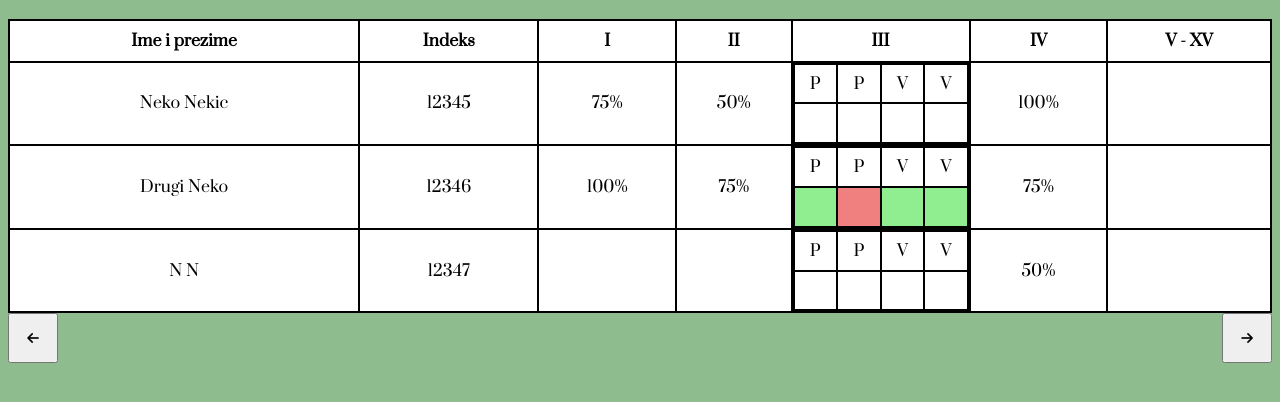
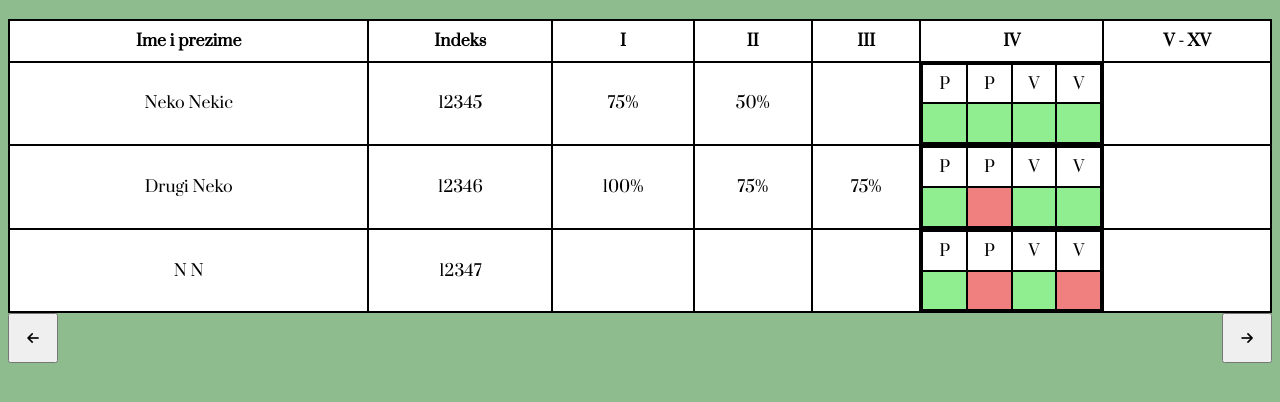
Before and after one commit to aabdagic2/classes-students-management, a plain HTML site: page html/prisustvo.html in a window 1280 px wide. Shown: the part 68-470 px from the top of the page. Drawn offline with Linux system fonts and the light colour scheme.

Commit message:
kod čitljiviji i ispravljena greška<povecavanje>

```diff
--- a/html/prisustvo.html
+++ b/html/prisustvo.html
@@ -9,6 +9,6 @@
 </head>
 <body>
      <div id="divSadrzaj" onload="script()">Amina</div>
-    <i class="fas-solid fas-arrow-left" ></i>
+
 </body>
 </html>
--- a/scripts/TabelaPrisustvo.js
+++ b/scripts/TabelaPrisustvo.js
@@ -1,7 +1,8 @@
 let TabelaPrisustvo = function (divRef, podaci) {
     //privatni atributi modula
-    let trenutnaSedmica=-3;
+    let trenutnaSedmica=-4;
     let najvecaSedmica=-1;
+    let flegTekIscrtana=0;
     //implementacija metoda
     divRef.innerHTML = "";
     var head = document.getElementsByTagName('HEAD')[0];
@@ -14,6 +15,7 @@ let TabelaPrisustvo = function (divRef, podaci) {
    //1. Broj prisustva na predavanju/vježbi je veći od broja predavanja/vježbi sedmično
    //2. Broj prisustva je manji od nule
    iscrtajTabelu();
+   flegTekIscrtana=1;
    function iscrtajTabelu(){
     divRef.innerHTML = "";
     let prisustvoVeceOdSedmicnog=0,prisustvoManjeOdNule=0;
@@ -71,63 +73,66 @@ break;
     }
    }
 if(prisustvoVeceOdSedmicnog||podaci.brojPredavanjaSedmicno<0||podaci.brojVjezbiSedmicno<0||prisustvoManjeOdNule||viseUnosa||istiIndeks||nijeUListiStudenata||imaPraznih){
-    var tag1=document.createTextNode("Podaci o prisustvu nisu validni!")
-    divRef.appendChild(tag1);
+    var tekstGreske=document.createTextNode("Podaci o prisustvu nisu validni!")
+    divRef.appendChild(tekstGreske);
 }
 else{
-    var tag1=document.createElement("h1")
-    var text=document.createTextNode(podaci.predmet)
-    tag1.appendChild(text);
-    divRef.appendChild(tag1);
-   let studenti=podaci.studenti;
-   const tbl = document.createElement("table");
+    var naslovPredmeta=document.createElement("h1")
+    var textPredmet=document.createTextNode(podaci.predmet)
+    naslovPredmeta.appendChild(textPredmet);
+    divRef.appendChild(naslovPredmeta);
+
+   const tabelaPrisustva = document.createElement("table");
+   //Zaglavlje Tabele
    const headTabele=document.createElement("thead");
    const red=document.createElement("tr");
+   //Pronalazak najvece sedmice
     for(let i=0;i<podaci.prisustva.length;i++){
       if(podaci.prisustva[i].sedmica>najvecaSedmica ){
         najvecaSedmica=podaci.prisustva[i].sedmica;
       }
    }
-   if(trenutnaSedmica==-3)
+   if(trenutnaSedmica==-4)
    trenutnaSedmica=najvecaSedmica;
-   const kolona1=document.createElement("th");
- const tekstKolone1=document.createTextNode(`Ime i prezime`);
- kolona1.appendChild(tekstKolone1);
- red.appendChild(kolona1);
- const kolona2=document.createElement("th");
- const tekstKolone2=document.createTextNode(`Indeks`);
- kolona2.appendChild(tekstKolone2);
- red.appendChild(kolona2);
+
+   const kolonaIme=document.createElement("th");
+ const tekstKoloneIme=document.createTextNode(`Ime i prezime`);
+ kolonaIme.appendChild(tekstKoloneIme);
+ red.appendChild(kolonaIme);
+ const kolonaIndeks=document.createElement("th");
+ const tekstKoloneIndeks=document.createTextNode(`Indeks`);
+ kolonaIndeks.appendChild(tekstKoloneIndeks);
+ red.appendChild(kolonaIndeks);
 
 let rimski=["I","II","III","IV","V","VI","VII","VIII","IX","X","XI","XII","XIII","XIV","XV"];
 for(let i=0;i<najvecaSedmica;i++){
- const kolona=document.createElement("th");
- const tekstKolone=document.createTextNode(`${rimski[i]}`);
- kolona.appendChild(tekstKolone);
- red.appendChild(kolona);
+ const kolonaSedmice=document.createElement("th");
+ const tekstKoloneSedmice=document.createTextNode(`${rimski[i]}`);
+ kolonaSedmice.appendChild(tekstKoloneSedmice);
+ red.appendChild(kolonaSedmice);
    }
    if(trenutnaSedmica+1!=15){
-   const kolona=document.createElement("th");
-   const tekstKolone=document.createTextNode(`${rimski[najvecaSedmica]} - XV`);
-   kolona.appendChild(tekstKolone);
-   red.appendChild(kolona);}
+   const kolonaPreostale=document.createElement("th");
+   const tekstKolonePreostale=document.createTextNode(`${rimski[najvecaSedmica]} - XV`);
+   kolonaPreostale.appendChild(tekstKolonePreostale);
+   red.appendChild(kolonaPreostale);}
    headTabele.appendChild(red);
-   const tblBody = document.createElement("tbody");
+   const tabelaPrisustvoBody = document.createElement("tbody");
 
 
    for (let i = 0; i < podaci.studenti.length; i++) {
-     const row = document.createElement("tr");
-     const c=document.createElement("td");
-     const ct=document.createTextNode(`${podaci.studenti[i].ime}`);
-     c.appendChild(ct);
-     row.appendChild(c);
-     const c1=document.createElement("td");
-     const ct1=document.createTextNode(`${podaci.studenti[i].index}`);
-     c1.appendChild(ct1);
-     row.appendChild(c1);
+     const red = document.createElement("tr");
+     const kolonaIme=document.createElement("td");
+     const kolonaImeTekst=document.createTextNode(`${podaci.studenti[i].ime}`);
+     kolonaIme.appendChild(kolonaImeTekst);
+     red.appendChild(kolonaIme);
+     const kolonaIndeks=document.createElement("td");
+     const kolonaIndeksTekst=document.createTextNode(`${podaci.studenti[i].index}`);
+     kolonaIndeks.appendChild(kolonaIndeksTekst);
+     red.appendChild(kolonaIndeks);
      let indeksStudenta=podaci.studenti[i].index;
      for (let j = 0; j < trenutnaSedmica-1; j++) {
-       const cell = document.createElement("td");
+       const kolonaProcenat = document.createElement("td");
        let prisustva1=-1;
        for(let k=0;k<podaci.prisustva.length;k++){
         if(podaci.prisustva[k].index==indeksStudenta&&podaci.prisustva[k].sedmica==j+1){
@@ -139,19 +144,19 @@ for(let i=0;i<najvecaSedmica;i++){
         let procenat=((prisustva1)/(podaci.brojPredavanjaSedmicno+podaci.brojVjezbiSedmicno))*100;
       // ako je prisustva ostao -1 procenat će biti negativan (nema uneseno prisustvo za ovog studenta) pa ćemo ćeliju ostaviti praznu u tom slučaju
       if(procenat>=0){
-      const cellText=document.createTextNode(`${procenat}%`);
-       cell.appendChild(cellText);}
-       row.appendChild(cell);
+      const procenatTekst=document.createTextNode(`${procenat.toFixed(0)}%`);
+       kolonaProcenat.appendChild(procenatTekst);}
+       red.appendChild(kolonaProcenat);
      }
-     const cell3=document.createElement("td");
+     const kolonaTabelice=document.createElement("td");
      const tabelica=document.createElement("table");
      const red1=document.createElement("tr");
      const red2=document.createElement("tr");
      for(let i=0;i<podaci.brojPredavanjaSedmicno;i++){
-        const cellm=document.createElement("td");
-        const cellt=document.createTextNode(`P`);
-        cellm.appendChild(cellt);
-        red1.appendChild(cellm);
+        const kolonaPredavanja=document.createElement("td");
+        const kolonaPredavanjaTekst=document.createTextNode(`P`);
+        kolonaPredavanja.appendChild(kolonaPredavanjaTekst);
+        red1.appendChild(kolonaPredavanja);
 
      }
     if(podaci.prisustva.filter(x=>x.index==indeksStudenta&&x.sedmica==trenutnaSedmica).length!=0){
@@ -164,48 +169,48 @@ for(let i=0;i<najvecaSedmica;i++){
             }
            }
         for(let i=0;i<podaci.brojPredavanjaSedmicno;i++){
-           const cellm=document.createElement("td");
-           cellm.style.backgroundColor="lightcoral";
+           const kolonaPrisustvaPred=document.createElement("td");
+           kolonaPrisustvaPred.style.backgroundColor="lightcoral";
             if(p>0){
-                cellm.style.backgroundColor="lightgreen";
+                kolonaPrisustvaPred.style.backgroundColor="lightgreen";
             p--;}
 
-            red2.appendChild(cellm);
+            red2.appendChild(kolonaPrisustvaPred);
          }
          for(let i=0;i<podaci.brojVjezbiSedmicno;i++){
-            const cellm=document.createElement("td");
-            cellm.style.backgroundColor="lightcoral";
+            const kolonaPrisustvaVjez=document.createElement("td");
+            kolonaPrisustvaVjez.style.backgroundColor="lightcoral";
              if(v>0){
-                 cellm.style.backgroundColor="lightgreen";
+                 kolonaPrisustvaVjez.style.backgroundColor="lightgreen";
              v--;}
 
-             red2.appendChild(cellm);
+             red2.appendChild(kolonaPrisustvaVjez);
           }
      }
      else{
         for(let i=0;i<podaci.brojPredavanjaSedmicno;i++){
-            const cellm=document.createElement("td");
-             red2.appendChild(cellm);
+            const kolonaPredav=document.createElement("td");
+             red2.appendChild(kolonaPredav);
           }
           for(let i=0;i<podaci.brojVjezbiSedmicno;i++){
-             const cellm=document.createElement("td");
-              red2.appendChild(cellm);
+             const kolonaVjez=document.createElement("td");
+              red2.appendChild(kolonaVjez);
            }
      }
      for(let i=0;i<podaci.brojVjezbiSedmicno;i++){
-        const cellm=document.createElement("td");
-        const cellt=document.createTextNode(`V`);
-        cellm.appendChild(cellt);
-        red1.appendChild(cellm);
+        const kolonaV=document.createElement("td");
+        const kolonaVTekst=document.createTextNode(`V`);
+        kolonaV.appendChild(kolonaVTekst);
+        red1.appendChild(kolonaV);
      }
 
      tabelica.appendChild(red1);
      tabelica.appendChild(red2);
      tabelica.setAttribute("border", "1");
-    cell3.appendChild(tabelica);
-    row.appendChild(cell3);
+    kolonaTabelice.appendChild(tabelica);
+    red.appendChild(kolonaTabelice);
     for (let j = trenutnaSedmica; j < najvecaSedmica; j++) {
-        const cell12 = document.createElement("td");
+        const kolonaPris = document.createElement("td");
         let prisustva12=-1;
         for(let k=0;k<podaci.prisustva.length;k++){
          if(podaci.prisustva[k].index==indeksStudenta&&podaci.prisustva[k].sedmica==j+1){
@@ -217,57 +222,61 @@ for(let i=0;i<najvecaSedmica;i++){
          let procenat1=((prisustva12)/(podaci.brojPredavanjaSedmicno+podaci.brojVjezbiSedmicno))*100;
        // ako je prisustva ostao -1 procenat će biti negativan (nema uneseno prisustvo za ovog studenta) pa ćemo ćeliju ostaviti praznu u tom slučaju
        if(procenat1>=0){
-       const cellText12=document.createTextNode(`${procenat1}%`);
-        cell12.appendChild(cellText12);}
-        row.appendChild(cell12);
+       const kolonaPrisTekst=document.createTextNode(`${procenat1.toFixed(0)}%`);
+        kolonaPris.appendChild(kolonaPrisTekst);}
+        red.appendChild(kolonaPris);
       }
 
-     const cellm=document.createElement("td");
-     row.appendChild(cellm);
-     tblBody.appendChild(row);
+    if(najvecaSedmica<15){
+     const zadnjaKolona=document.createElement("td");
+     red.appendChild(zadnjaKolona);}
+     tabelaPrisustvoBody.appendChild(red);
     }
-    tbl.appendChild(headTabele);
-    tbl.appendChild(tblBody);
+    tabelaPrisustva.appendChild(headTabele);
+    tabelaPrisustva.appendChild(tabelaPrisustvoBody);
 
-     divRef.appendChild(tbl);
-     tbl.setAttribute("border", "1");
-     tbl.setAttribute("border-collapse", "collapse");
+     divRef.appendChild(tabelaPrisustva);
+     tabelaPrisustva.setAttribute("border", "1");
+     tabelaPrisustva.setAttribute("border-collapse", "collapse");
 
      //ZADATAK 2
     // <link rel="stylesheet" href="https://cdnjs.cloudflare.com/ajax/libs/font-awesome/4.7.0/css/font-awesome.min.css"></link>
-     var link1 = document.createElement('link');
-     link1.rel = 'stylesheet';
-     link1.href = 'https://cdnjs.cloudflare.com/ajax/libs/font-awesome/6.2.1/css/all.min.css';
-     head.appendChild(link1);
-     var btn = document.createElement("button");
-    btn.innerHTML='<i class="fa-solid fa-arrow-left"></i>';
-     btn.onclick = function () {
+     var linkIkonica = document.createElement('link');
+     linkIkonica.rel = 'stylesheet';
+     linkIkonica.href = 'https://cdnjs.cloudflare.com/ajax/libs/font-awesome/6.2.1/css/all.min.css';
+     head.appendChild(linkIkonica);
+     var dugmeLijevo = document.createElement("button");
+    dugmeLijevo.innerHTML='<i class="fa-solid fa-arrow-left"></i>';
+     dugmeLijevo.onclick = function () {
       prethodnaSedmica();
      };
-    divRef.appendChild(btn);
-    var btn1 = document.createElement("button");
-    btn1.innerHTML='<i class="fa-solid fa-arrow-right"></i>';
-     btn1.onclick = function () {
+    divRef.appendChild(dugmeLijevo);
+    var dugmeDesno = document.createElement("button");
+    dugmeDesno.innerHTML='<i class="fa-solid fa-arrow-right"></i>';
+     dugmeDesno.onclick = function () {
       sljedecaSedmica();
      };
-     btn1.style.float="right";
-    divRef.appendChild(btn1);
+     dugmeDesno.style.float="right";
+    divRef.appendChild(dugmeDesno);
     }
 }
 
     let sljedecaSedmica = function () {
-     if(trenutnaSedmica!=najvecaSedmica){
+     if(trenutnaSedmica!=najvecaSedmica||flegTekIscrtana==1){
+        flegTekIscrtana=0;
     trenutnaSedmica++;
     iscrtajTabelu();
      }
     }
     let prethodnaSedmica = function () {
     if(trenutnaSedmica>1){
+        flegTekIscrtana=0;
     trenutnaSedmica--;
     iscrtajTabelu();}
     }
     return {
     sljedecaSedmica: sljedecaSedmica,
-    prethodnaSedmica: prethodnaSedmica
+    prethodnaSedmica: prethodnaSedmica,
+    iscrtajTabelu: iscrtajTabelu
     }
     };
```
